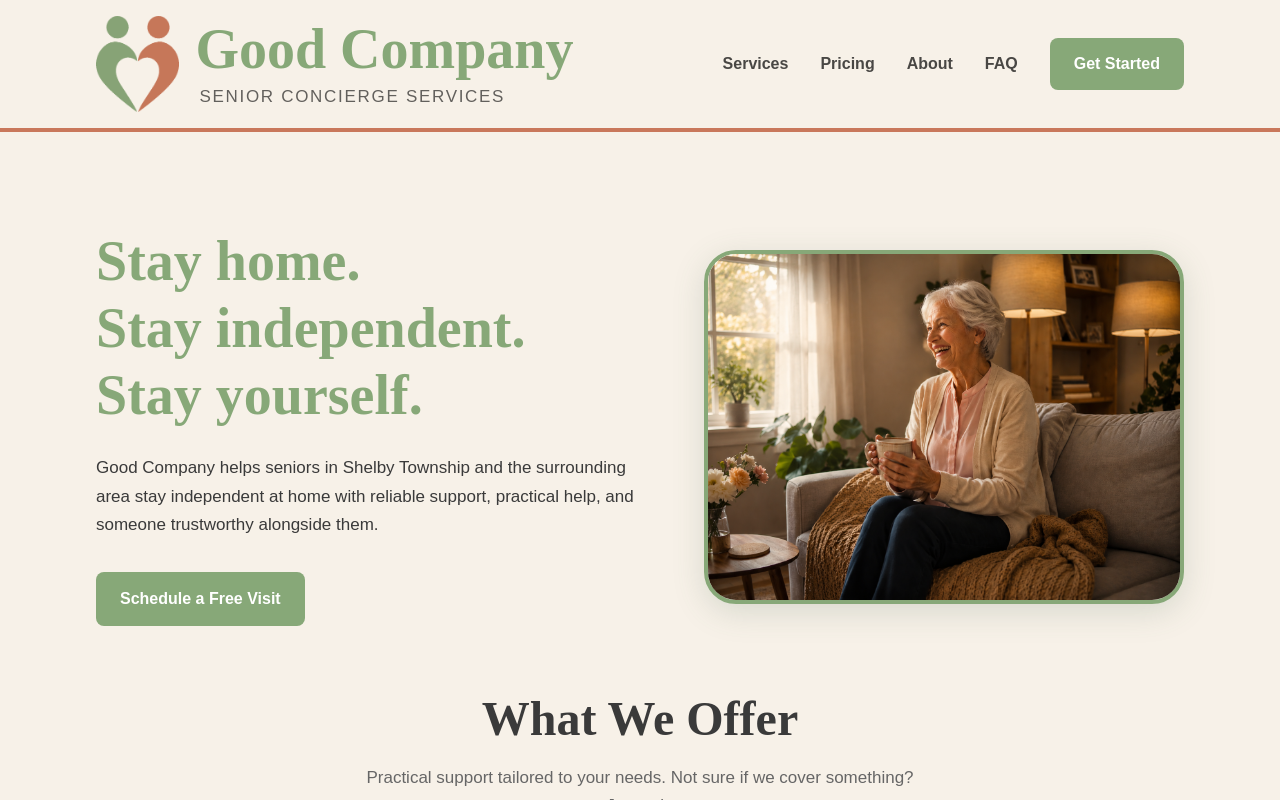
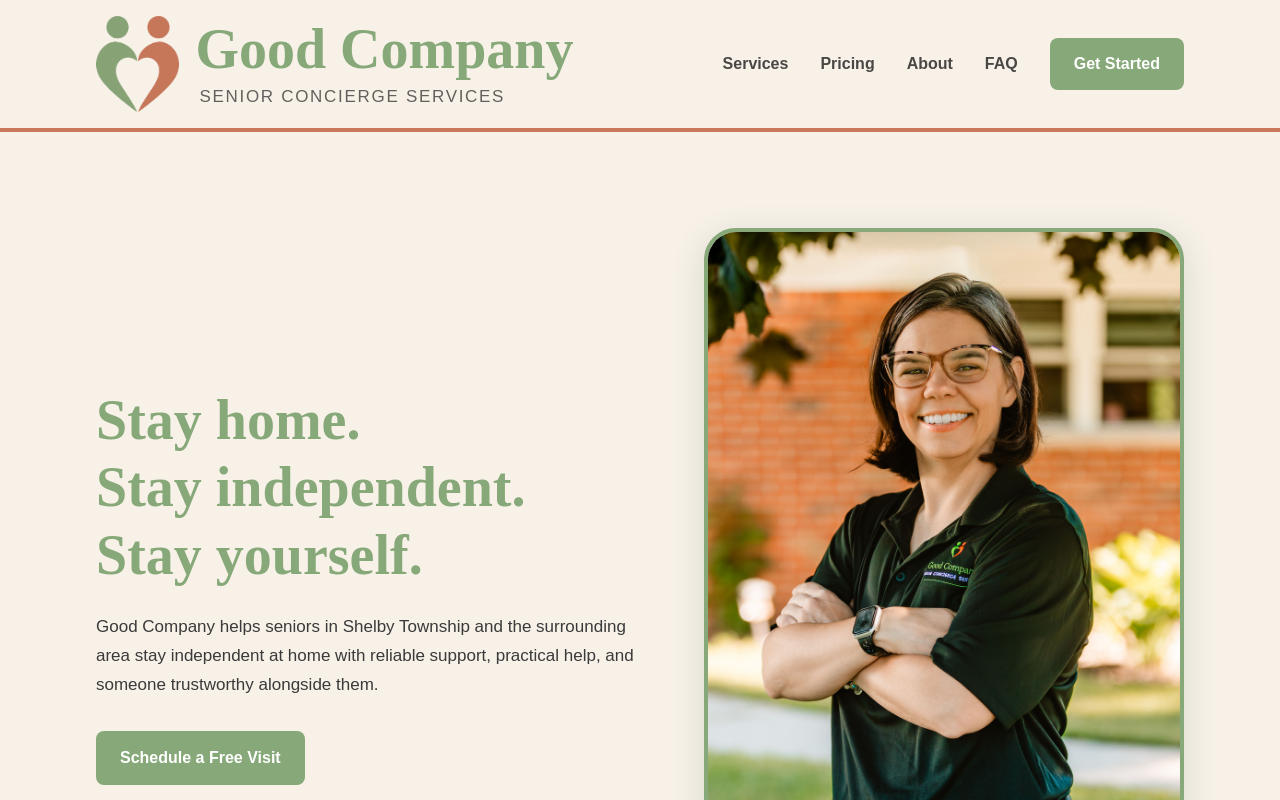
Before and after one commit to GoodCompanySCS/goodcompany-scs, a Next.js app: page / in a window 1280 px wide. Shown: the top 800 px of the page. Built offline with nearby package versions, Linux system fonts and the light colour scheme.

Commit message:
Update page.tsx

```diff
--- a/app/page.tsx
+++ b/app/page.tsx
@@ -66,8 +66,8 @@ export default function Home() {
       </div>
       <div className="flex-shrink-0 md:w-96 lg:w-[480px]">
         <Image
-          src="/images/Senior_female_drinking_coffee.png"
-          alt="Senior woman relaxing at home with a warm cup of coffee"
+          src="/images/Portrait_Realtor_Pose.jpg"
+          alt="Natalie Perras, owner of Good COmpany Senior Concierge Services"
           width={480}
           height={400}
           className="w-full object-cover"
```
